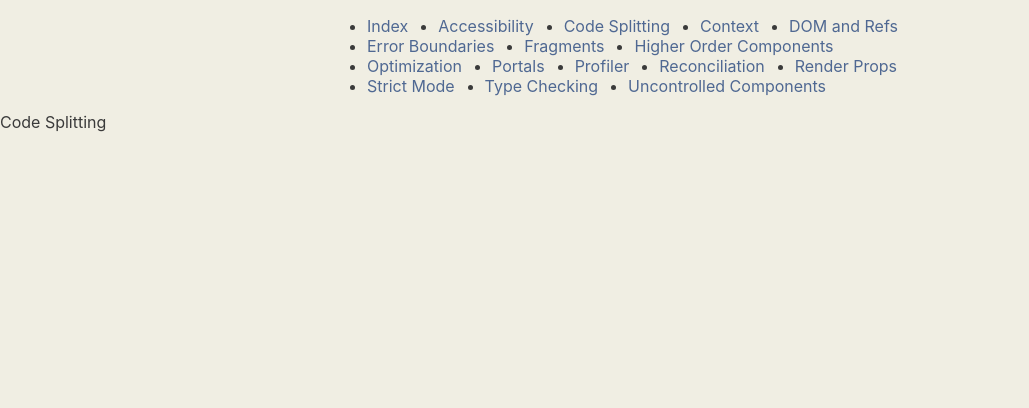
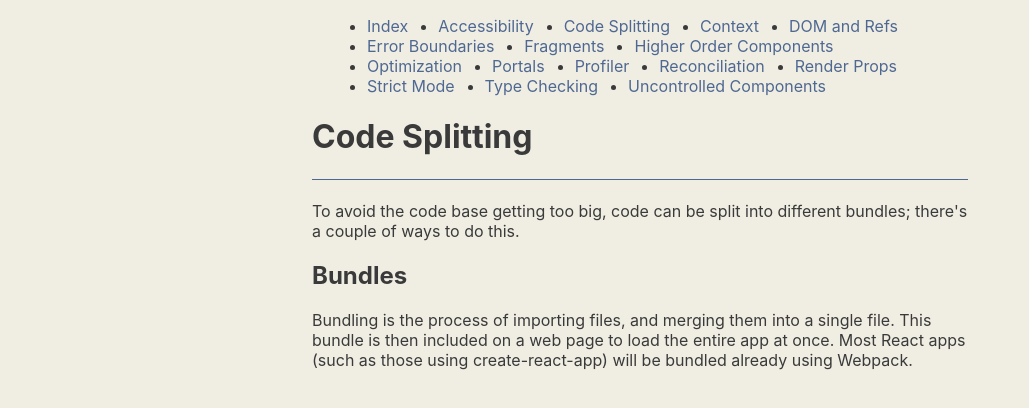
Before and after one commit to danbfield/react-concepts, a Next.js app in the folder app/: page /code-splitting in a window 1280 px wide. Shown: the top 408 px of the page, without its empty margins (0-1029 px from the left). Built offline with nearby package versions, Linux system fonts and the light colour scheme.

Commit message:
Pages/CodeSplitting: Add Bundles section

```diff
--- a/app/pages/code-splitting.js
+++ b/app/pages/code-splitting.js
@@ -1,3 +1,31 @@
+import {
+  Heading,
+  // Input,
+  // Label,
+  Main,
+  Paragraph,
+  Section,
+  Subheading,
+} from '../components'
+// import Link from 'next/link'
+
 export default function CodeSplitting() {
-  return <div>Code Splitting</div>
+  return (
+    <Main>
+      <Heading>Code Splitting</Heading>
+      <Paragraph>
+        To avoid the code base getting too big, code can be split into different
+        bundles; there's a couple of ways to do this.
+      </Paragraph>
+      <Section>
+        <Subheading>Bundles</Subheading>
+        <Paragraph>
+          Bundling is the process of importing files, and merging them into a
+          single file. This bundle is then included on a web page to load the
+          entire app at once. Most React apps (such as those using
+          create-react-app) will be bundled already using Webpack.
+        </Paragraph>
+      </Section>
+    </Main>
+  )
 }
```
